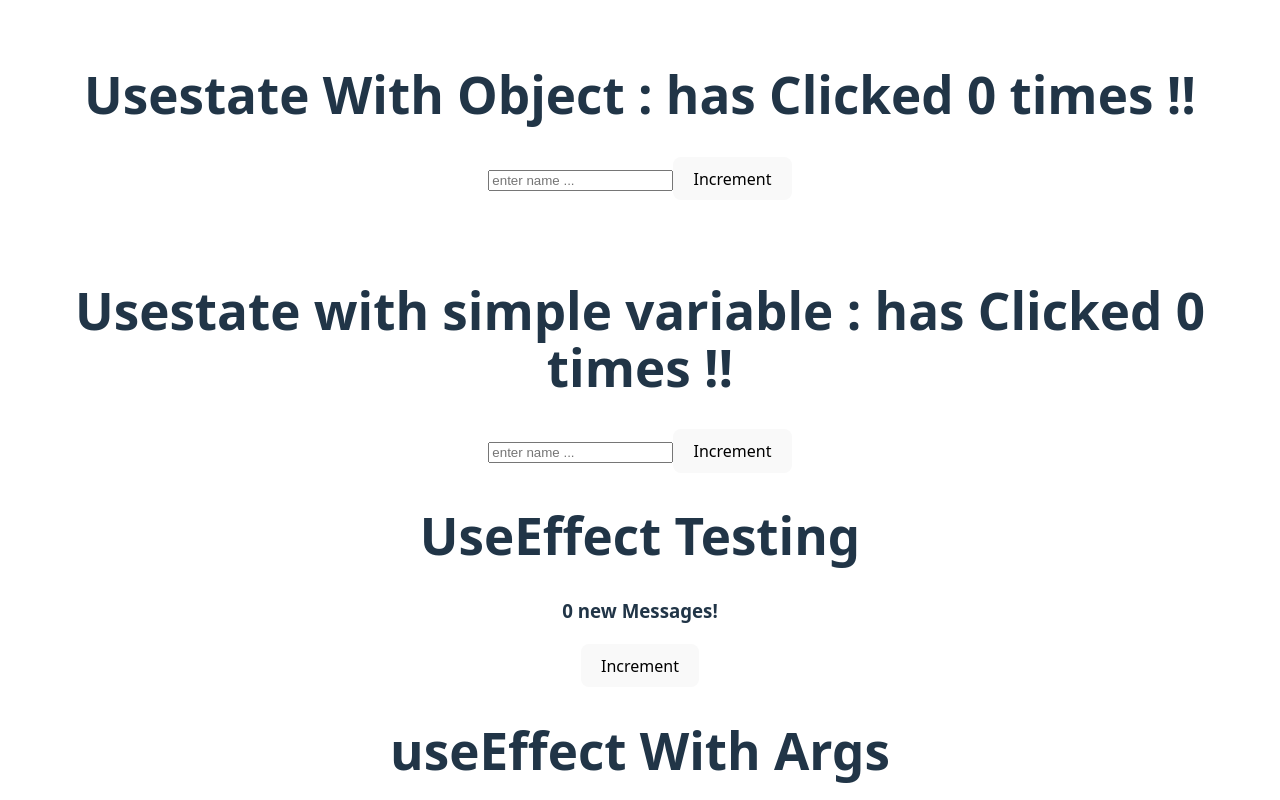
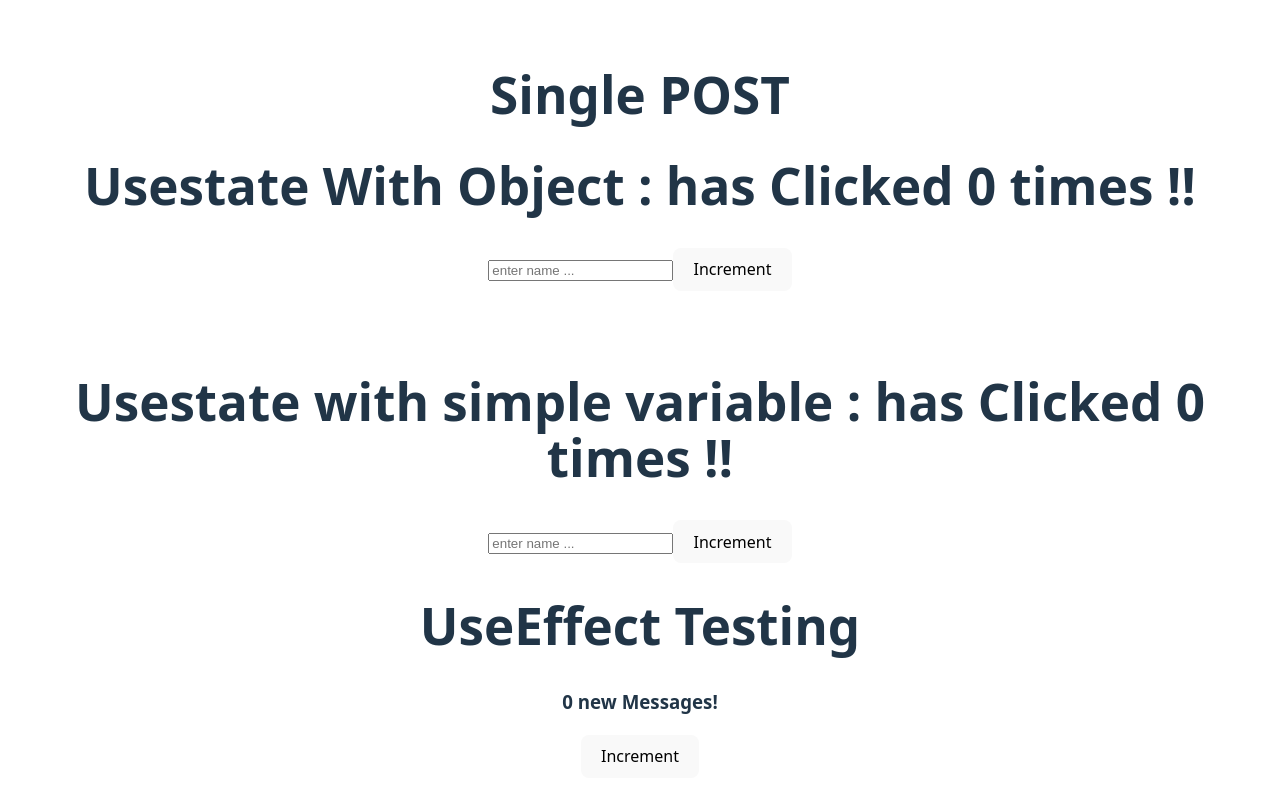
Before and after one commit to thamirmohcine/Learning-React-Hooks, a React (Vite) app: page / in a window 1280 px wide. Shown: the top 800 px of the page. Built offline with nearby package versions, Linux system fonts and the light colour scheme.

Commit message:
ADD:  UseContext Hook

```diff
--- a/src/App.jsx
+++ b/src/App.jsx
@@ -2,13 +2,13 @@ import { useState } from 'react'
 import './App.css'
 import { TestUseState } from './components/TestUseState'
 import TestUseEffect from './components/TestUseEffect'
-
+import TestUseContext from './components/TestUseContext'
 
 function App() {
-  const [count, setCount] = useState(0)
 
   return (
     <>
+      <TestUseContext />
       <TestUseState />
       <TestUseEffect />
     </>
--- /dev/null
+++ b/src/Context/LoginContextProvider.jsx
@@ -0,0 +1,16 @@
+import React, { useState } from 'react'
+import { useContext , createContext} from 'react';
+
+export const LoginContext = createContext();
+
+const LoginContextProvider = ({children}) => {
+    const [userDetails, setuserDetails] = useState(true);
+
+    return (
+    <LoginContext.Provider value={userDetails}>
+        {children}
+    </LoginContext.Provider>
+)
+}
+
+export default LoginContextProvider
--- /dev/null
+++ b/src/components/MainComponent.jsx
@@ -0,0 +1,11 @@
+import React from 'react'
+import SinglePost from './SinglePost'
+
+
+const MainComponent = () => {
+  return (
+        <SinglePost />
+    )
+}
+
+export default MainComponent
--- /dev/null
+++ b/src/components/SinglePost.jsx
@@ -0,0 +1,15 @@
+import React, { useContext } from 'react'
+import { LoginContext } from '../Context/LoginContextProvider';
+
+
+const SinglePost = () => {
+    const login = useContext(LoginContext);
+
+  return (
+    <div>
+        <h1>Single POST</h1>
+    </div>
+  )
+}
+
+export default SinglePost
--- /dev/null
+++ b/src/components/TestUseContext.jsx
@@ -0,0 +1,14 @@
+import React from 'react'
+import MainComponent from './MainComponent';
+import LoginContextProvider from '../Context/LoginContextProvider';
+
+const TestUseContext = () => {
+
+    return (
+    <LoginContextProvider >
+        <MainComponent />
+    </LoginContextProvider >
+  )
+}
+
+export default TestUseContext
--- a/src/components/TestUseEffect.jsx
+++ b/src/components/TestUseEffect.jsx
@@ -21,7 +21,7 @@ const TestUseEffect = () => {
 
     useEffect(() => {
         const timer = setInterval(() => {
-            settime(time+1);
+            settime(prev => prev + 1);
         }, 1000)
         return () => {
             clearInterval(timer);
```
Also changed, not shown: 1 other file (tests, documents, lock files or other folders).
